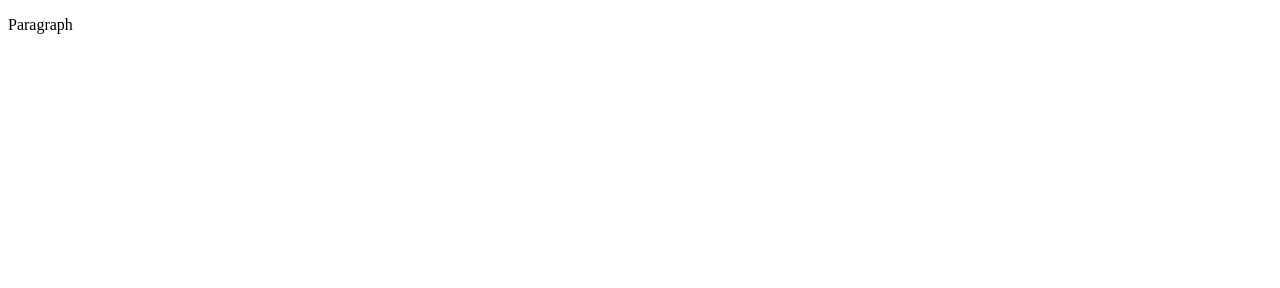
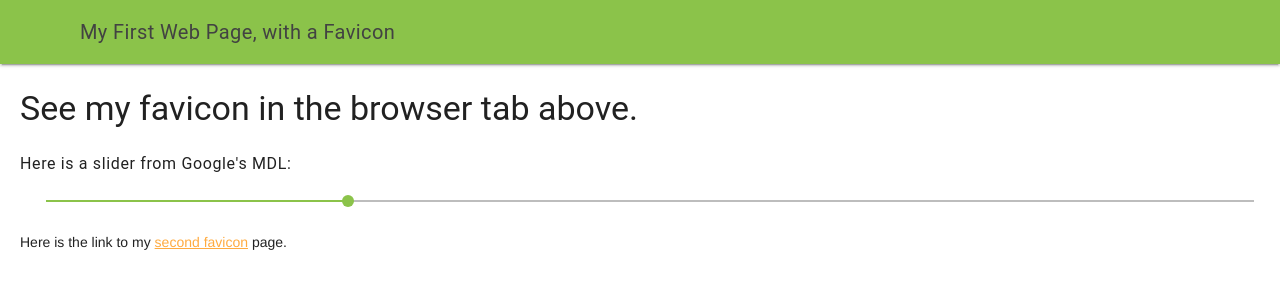
Before and after one commit to ICD2O-Digital-Tech-AbdulrahmanA/Unit1-06-HTML-Favicons, a plain HTML site: page index.html in a window 1280 px wide. Drawn offline with nearby package versions, Linux system fonts and the light colour scheme.

Commit message:
First webpage with Favicon

```diff
--- a/index.html
+++ b/index.html
@@ -1,9 +1,50 @@
 <!DOCTYPE html>
-<html>
+<!-- Unit1-06-HTML-Favicon -->
+<html lang="en-ca">
   <head>
-    <title>Title</title>
+    <meta charset="utf-8">
+    <meta name="description" content="My first webpage, with a favicon">
+    <meta name="keywords" content="immaculata, ics2o">
+    <meta name="author" content="Abdulrahman">
+    <meta name="viewport" content="width=device-width, initial-scale=1.0">
+
+		<!-- For the favicon on this page -->
+    <link rel="apple-touch-icon" sizes="180x180" href="./favicon/apple-touch-icon.png">
+    <link rel="icon" type="image/png" sizes="32x32" href="./favicon/favicon-32x32.png">
+    <link rel="icon" type="image/png" sizes="16x16" href="./favicon/favicon-16x16.png">
+    <link rel="manifest" href="./favicon/site.webmanifest">
+
+		<!-- To use Google's MDL -->
+    <link rel="stylesheet" href="https://fonts.googleapis.com/icon?family=Material+Icons">
+    <link rel="stylesheet" href="https://code.getmdl.io/1.3.0/material.light_green-orange.min.css" />
+    <title>My First Web Page, with a Favicon</title>
   </head>
   <body>
-    <p>Paragraph</p>
+		<!-- To use Google's MDL -->
+		<script defer src="https://code.getmdl.io/1.3.0/material.min.js"></script>
+
+		<div class = "mdl-layout mdl-js-layout mdl-layout--fixed-header">
+
+			<!-- Web page header -->
+	    <header class = "mdl-layout__header">
+	      <div class = "mdl-layout__header-row">
+	        <span class = "mdl-layout-title">My First Web Page, with a Favicon</span>
+	      </div>
+	    </header>
+
+			<!-- Container for web page content -->
+	    <main class = "mdl-layout__content" style = "padding-left:20px">
+
+		    <h3>See my favicon in the browser tab above.</h3>
+
+				<!-- Slider with Starting Value -->
+				<h6>Here is a slider from Google's MDL:</h6>
+				<input class="mdl-slider mdl-js-slider" type="range" min="0" max="100" value="25" tabindex="0">
+				<br>
+		    <p>
+		      Here is the link to my <a href="./more_fav.html">second favicon</a> page.
+		    </p>
+			</main>
+		</div>
   </body>
 </html>
```
Also changed, not shown: more_fav.html (added, +54 -0 lines), favicon/android-chrome-192x192.png (added), favicon/android-chrome-512x512.png (added), favicon/apple-touch-icon.png (added), favicon/favicon-16x16.png (added), favicon/favicon-32x32.png (added), favicon/favicon.ico (added), favicon/site.webmanifest (added), favicon2/android-chrome-192x192.png (added), favicon2/android-chrome-512x512.png (added), favicon2/apple-touch-icon.png (added), favicon2/favicon-16x16.png (added), favicon2/favicon-32x32.png (added), favicon2/favicon.ico (added), 1 more files.
